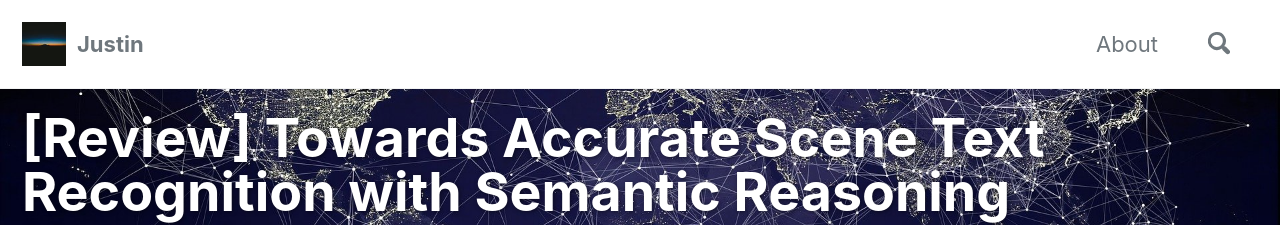
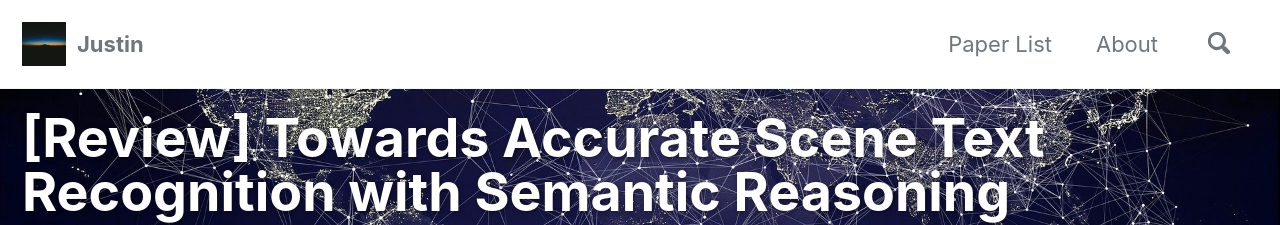
Before and after one commit to ijjustinKim/ijjustinKim.github.io, a Jekyll site: the page built from _posts/2021-06-11-rare.md, in a window 1280 px wide and 900 px high. Shown: the top 225 px of the window. Built offline with Jekyll 4.4.1, drawn with Linux system fonts in a browser that asks for light colours; cached includes are drawn as plain includes; comment, search, counter and statistics services are not loaded; some of the changed text lies outside the part shown.

Commit message:
relocating paper and changing nav bar accordingly

```diff
--- a/_data/navigation.yml
+++ b/_data/navigation.yml
@@ -1,7 +1,7 @@
 # main links
 main:
-        #- title: #"Quick-Start Guide"
-        #url: #https://mmistakes.github.io/minimal-mistakes/docs/quick-start-guide/
+  - title: "Paper List"
+    url: /paper-list/
   - title: "About"
     url: /about/
     #  - title: #"Sample Posts"
--- a/_posts/2021-06-06-paper-list.md
+++ b/paper-list.md
@@ -1,6 +1,8 @@
 ---
 title : "Paper List"
-excerpt: "papers I will/have read"
+excerpt: "Paper I will/have read"
+layout: single
+permalink : /paper-list/
 toc: true
 header:
   overlay_image : /assets/images/overlay_image.jpg
```
